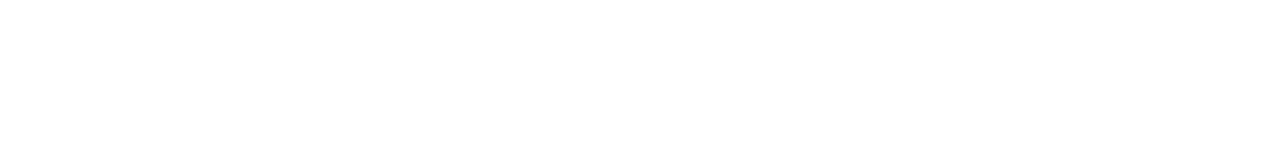
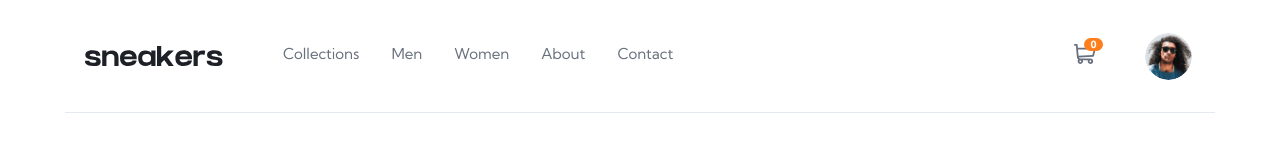
Before and after one commit to mohamedxamid/sneakers-ecommerce-product-page, a plain HTML site: page index.html in a window 1280 px wide. Drawn offline with Linux system fonts and the light colour scheme.

Commit message:
Add site-header

```diff
--- a/css/styles.css
+++ b/css/styles.css
@@ -113,6 +113,144 @@ select:-webkit-autofill:focus {
 }
 
 
+/* LOGO */
+.logo {
+    display: flex;
+    flex-shrink: 0;
+}
+
+.logo:hover {
+    opacity: 0.8;
+}
+
+.logo:active {
+    opacity: 0.6;
+}
+
+.logo__img {
+    width: 138px;
+    height: 20px;
+    object-fit: contain;
+}
+
+
+/* SITENAV */
+.sitenav__list {
+    display: flex;
+    margin: 0;
+    padding: 0;
+    list-style: none;
+}
+
+.sitenav__item {
+    position: relative;
+    padding-top: 41px;
+    padding-bottom: 45px;
+}
+
+.sitenav__item:not(:last-child) {
+    margin-right: 32px;
+}
+
+.sitenav__link {
+    display: block;
+    font-size: 15px;
+    color: var(--text-color);
+    text-decoration: none;
+}
+
+.sitenav__link:hover {
+    color: var(--dark-color);
+}
+
+.sitenav__link:hover::after {
+    position: absolute;
+    left: 0;
+    bottom: 0;
+    width: 100%;
+    height: 4px;
+    background-color: var(--accent-color);
+    content: "";
+}
+
+.sitenav__link:active {
+    opacity: 0.6;
+}
+
+
+/* SITE-HEADER */
+.site-header__container {
+    display: flex;
+    align-items: center;
+    border-bottom: 1px solid #E4E9F2;
+}
+
+.site-header__logo {
+    margin-right: 60px;
+}
+
+.site-header__sitenav {
+    margin-right: auto;
+}
+
+.site-header__cart {
+    position: relative;
+    display: inline-block;
+    padding: 0;
+    border: none;
+    background-color: transparent;
+    margin-right: 46px;
+    color: var(--text-color);
+    text-decoration: none;
+    cursor: pointer;
+}
+
+.site-header__cart:hover {
+    color: var(--dark-color);
+}
+
+.site-header__cart:active {
+    opacity: 0.6;
+}
+
+.site-header__cart::before {
+    position: absolute;
+    right: -7px;
+    top: -6px;
+    width: 19px;
+    height: 13px;
+    display: flex;
+    align-items: center;
+    justify-content: center;
+    font-weight: 700;
+    font-size: 10px;
+    color: #fff;
+    background-color: var(--accent-color);
+    border-radius: 8px;
+    content: "0";
+}
+
+.site-header__profile {
+    display: flex;
+    border-radius: 50%;
+    border: 3px solid transparent;
+    overflow: hidden;
+    text-decoration: none;
+}
+
+.site-header__profile:hover {
+    border-color: var(--accent-color)
+}
+
+.site-header__profile-img {
+    display: block;
+    width: 47px;
+    height: 47px;
+    border-radius: 50%;
+    object-fit: contain;
+}
+
+
 /* MAIN CONTENT */
 .main-content {
     flex-grow: 1;
--- a/index.html
+++ b/index.html
@@ -12,7 +12,31 @@
 </head>
 <body>
 
+    <header class="site-header">
+        <div class="site-header__container container">
+            <a class="site-header__logo logo" href="index.html">
+                <img class="logo__img" src="img/sneakers-logo.svg" alt="neakers logo" width="138" height="20">
+            </a>
 
+            <nav class="site-header__sitenav sitenav">
+                <ul class="sitenav__list">
+                    <li class="sitenav__item"><a class="sitenav__link" href="#">Collections</a></li>
+                    <li class="sitenav__item"><a class="sitenav__link" href="#">Men</a></li>
+                    <li class="sitenav__item"><a class="sitenav__link" href="#">Women</a></li>
+                    <li class="sitenav__item"><a class="sitenav__link" href="#">About</a></li>
+                    <li class="sitenav__item"><a class="sitenav__link" href="#">Contact</a></li>
+                </ul>
+            </nav>
+
+            <button class="site-header__cart" type="button">
+                <svg xmlns="http://www.w3.org/2000/svg" width="22" height="20" fill="none"><path fill="currentColor" fill-rule="evenodd" d="M3.863 3.641h17.062c.583 0 1.01.55.87 1.114l-1.822 7.283a.896.896 0 0 1-.817.677l-14.321.842c.256.598.849 1.01 1.53 1.01h10.008a2.72 2.72 0 0 1 2.717 2.716A2.72 2.72 0 0 1 16.373 20c-1.878 0-3.197-1.872-2.555-3.642H8.913C9.556 18.13 8.233 20 6.358 20 4.1 20 2.83 17.385 4.22 15.611c-.77-.61-1.218-1.508-1.29-2.336l-.98-10.909v.001c.072.796.169 1.876-.051-.575H.896A.896.896 0 0 1 .896 0h1.82c.465 0 .852.354.894.816l.253 2.825Zm1.57 13.642a.926.926 0 0 0 1.85 0 .926.926 0 0 0-1.85 0Zm10.94.925a.926.926 0 0 1 0-1.85.926.926 0 0 1 0 1.85Zm-11.78-6.432 13.801-.811 1.383-5.531H4.024l.57 6.342Z" clip-rule="evenodd"/></svg>
+            </button>
+
+            <a class="site-header__profile" href="#">
+                <img class="site-header__profile-img" src="img/profile-img.jpg" alt="profile img" width="47" height="47" srcset="img/profile-img.jpg 1x, img/profile-img@2x.jpg 2x">
+            </a>
+        </div>
+    </header>
 
     <script src="js/main.js"></script>
 </body>
```
Also changed, not shown: img/cart-icon.svg (added), img/profile-img.jpg (added), img/profile-img@2x.jpg (added), img/sneakers-logo.svg (added).
